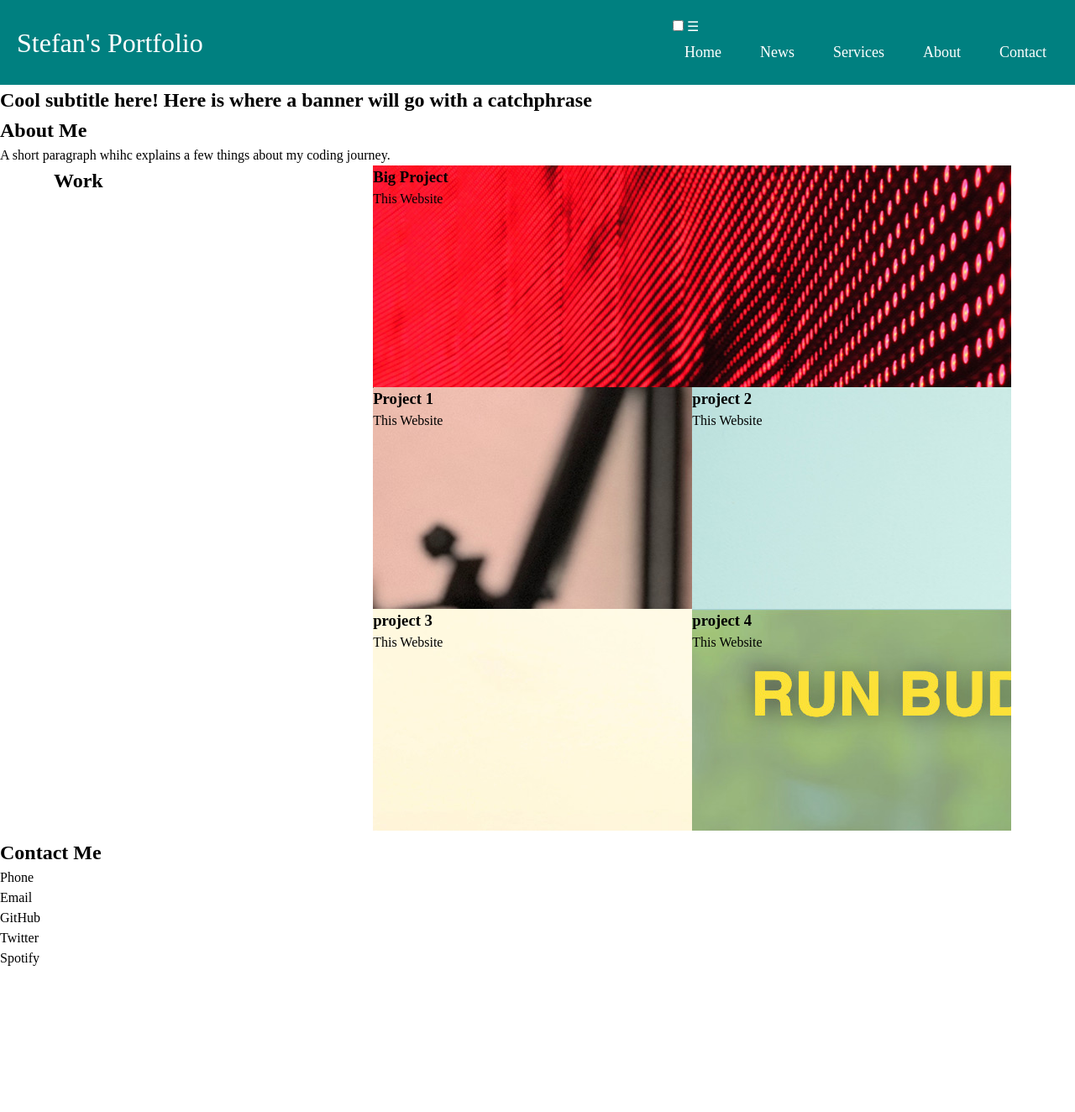
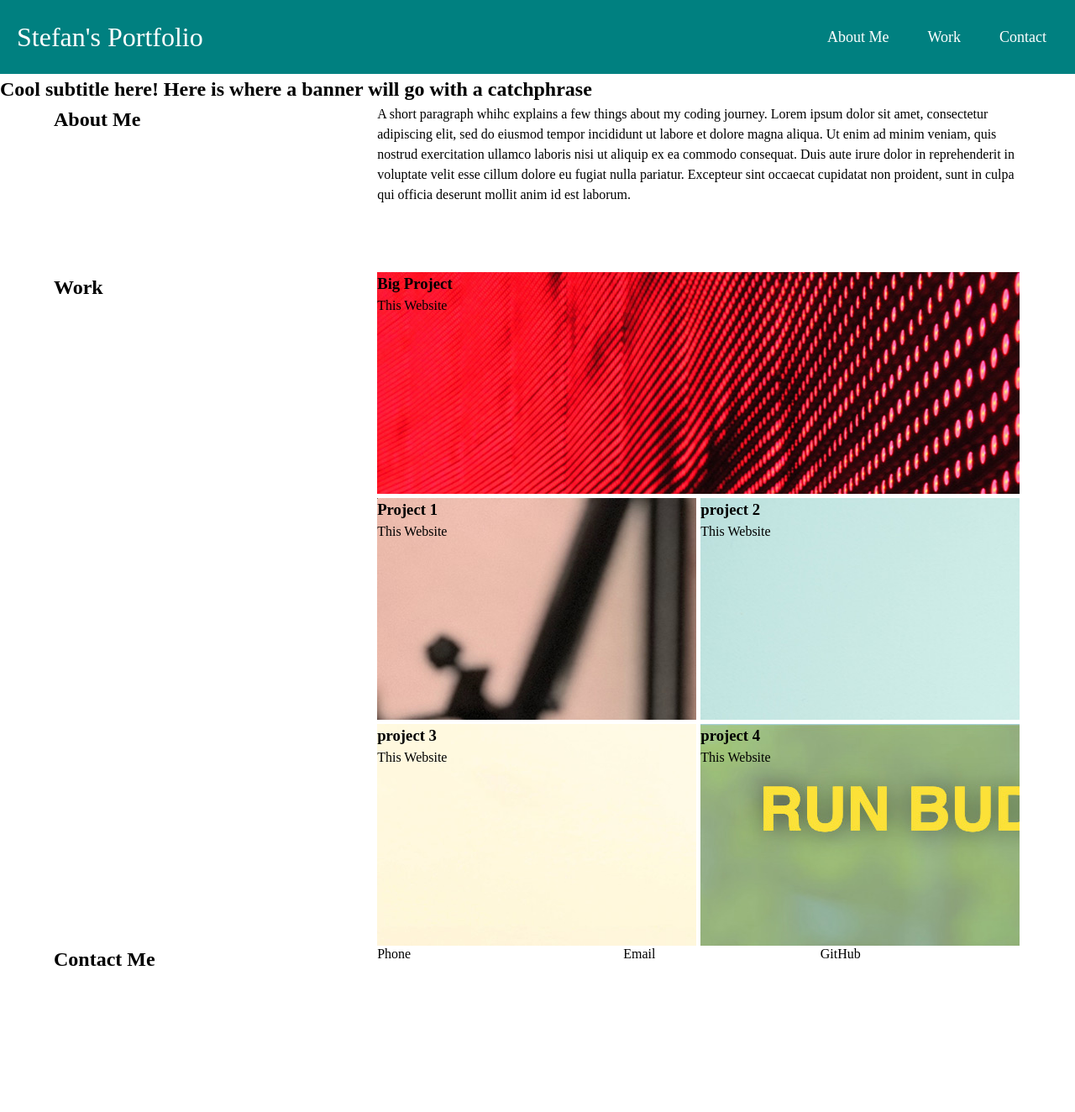
Before and after one commit to whydidIchoosephysics/challenge-week2, a plain HTML site: page index.html in a window 1280 px wide. Shown: the whole page at 84% size. Before the commit the page ends 1153 px from the top, so only its background shows below. Drawn offline with Linux system fonts and the light colour scheme.

Commit message:
Made working Navigation Bar with links to sections in the page using #IDs

```diff
--- a/index.html
+++ b/index.html
@@ -7,6 +7,7 @@
   <meta http-equiv="X-UA-Compatible" content="ie=edge">
   <title>Stefan's Portfolio</title>
   <link rel="stylesheet" href="starter/css/style.css" />
+  <link rel="stylesheet" href="starter/css/style2.css" />
 </head>
 
 <body>
@@ -19,26 +20,13 @@
       <div class="logo">Stefan's Portfolio</div>
         <!-- NAVIGATION MENU -->
       <ul class="nav-links">
-        <!-- USING CHECKBOX HACK -->
-        <input type="checkbox" id="checkbox_toggle" />
-        <label for="checkbox_toggle" class="hamburger">&#9776;</label>
+
         <!-- NAVIGATION MENUS -->
         <div class="menu">
-          <li><a href="/">Home</a></li>
-          <li><a href="/">News</a></li>
-          <li class="services">
-            <a href="/">Services</a>
-            <!-- DROPDOWN MENU -->
-            <ul class="dropdown">
-              <li><a href="/">Dropdown 1 </a></li>
-              <li><a href="/">Dropdown 2</a></li>
-              <li><a href="/">Dropdown 2</a></li>
-              <li><a href="/">Dropdown 3</a></li>
-              <li><a href="/">Dropdown 4</a></li>
-            </ul>
-          </li>
-          <li><a href="/">About</a></li>
-          <li><a href="/">Contact</a></li>
+
+          <li><a href="#aboutGrid">About Me</a></li>
+          <li><a href="#projectsGrid">Work</a></li>
+          <li><a href="#contactGrid">Contact</a></li>
           </div>
       </ul>
     </nav>
@@ -54,17 +42,25 @@
 
   <main class="page-wrapper">
     <!-- about me -->
-    <section class="page-section" id="about">
-      <h2>About Me</h2>
-      <p>
+    <section class="page-section" id="aboutGrid">
+      <h2 id="TitleAbout">About Me</h2>
+      <p id="textAbout">
         A short paragraph whihc explains a few things about my coding journey.
+
+        Lorem ipsum dolor sit amet, consectetur adipiscing elit,
+        sed do eiusmod tempor incididunt ut labore et dolore magna aliqua.
+        Ut enim ad minim veniam, quis nostrud exercitation ullamco laboris nisi
+        ut aliquip ex ea commodo consequat. Duis aute irure dolor in reprehenderit
+        in voluptate velit esse cillum dolore eu fugiat nulla pariatur.
+        Excepteur sint occaecat cupidatat non proident,
+        sunt in culpa qui officia deserunt mollit anim id est laborum.
       </p>
     </section>
 
     <!-- portfolio container -->
     <section id="projectsGrid" class="page-section" id="work">
-      <h2 id="TitleWork">Work</h2>
 
+        <h2 id="TitleWork">Work</h2>
 
         <article id="bigproject">
           <h3>Big Project</h3>
@@ -95,16 +91,14 @@
 
 
   <!-- contact -->
-  <footer class="page-section contact" id="contact">
-   <h2>Contact Me</h2>
+  <footer class="page-section-contact" id="contactGrid">
+    <h2 id="TitleContact">Contact Me</h2>
 
-   <ul>
-    <li>Phone</li>
-    <li>Email</li>
-    <li>GitHub</li>
-    <li>Twitter</li>
-    <li>Spotify</li>
-  </ul>
+
+    <li id="contact1">Phone</li>
+    <li id="contact2">Email</li>
+    <li id="contact3">GitHub</li>
+
   </footer>
 
 
--- a/starter/css/style.css
+++ b/starter/css/style.css
@@ -123,6 +123,8 @@ p {
   height: 100vh;
   grid-template-rows: 33% 33% 33%;
   grid-template-columns: 33% 33% 33%;
+  grid-row-gap: 5px;
+  grid-column-gap: 5px;
   grid-template-areas:
     'TitleWork bigproject bigproject'
     'TitleWork project1 project2'
--- /dev/null
+++ b/starter/css/style2.css
@@ -0,0 +1,45 @@
+#aboutGrid {
+    margin: 0px 5%;
+    display: grid;
+    min-height: 200px;
+    grid-template-columns: 33%  66%;
+    grid-column-gap: 5px;
+    grid-template-areas:
+      'TitleAbout textAbout textAbout';
+  }
+
+  #TitleAbout {
+    grid-area: TitleAbout;
+  }
+
+  #textAbout {
+    grid-area: textAbout;
+  }
+
+
+
+  #contactGrid {
+    margin: 0px 5%;
+    display: grid;
+    min-height: 200px;
+    grid-template-columns: 33%  25%;
+    grid-column-gap: 5px;
+    grid-template-areas:
+      'TitleContact contact1 contact2 contact3';
+  }
+
+  #TitleContact {
+    grid-area: TitleContact;
+  }
+
+  #contact1 {
+    grid-area: contact1;
+  }
+
+  #contact2 {
+    grid-area: contact2;
+  }
+
+  #contact3 {
+    grid-area: contact3;
+  }
```
